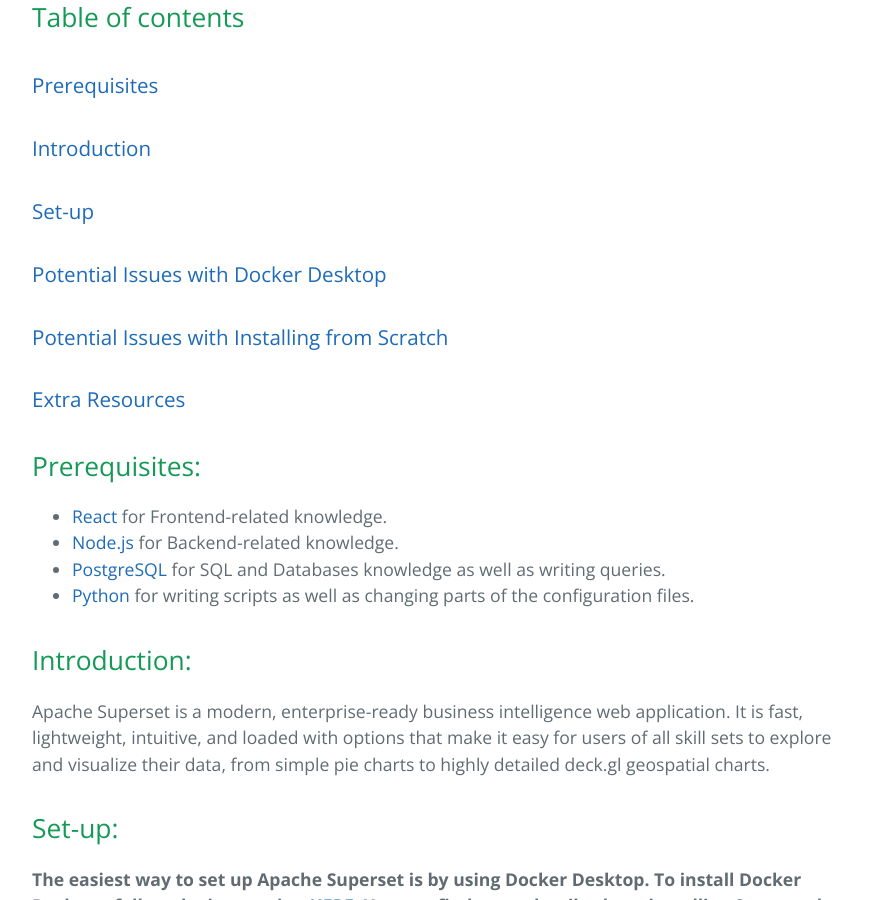
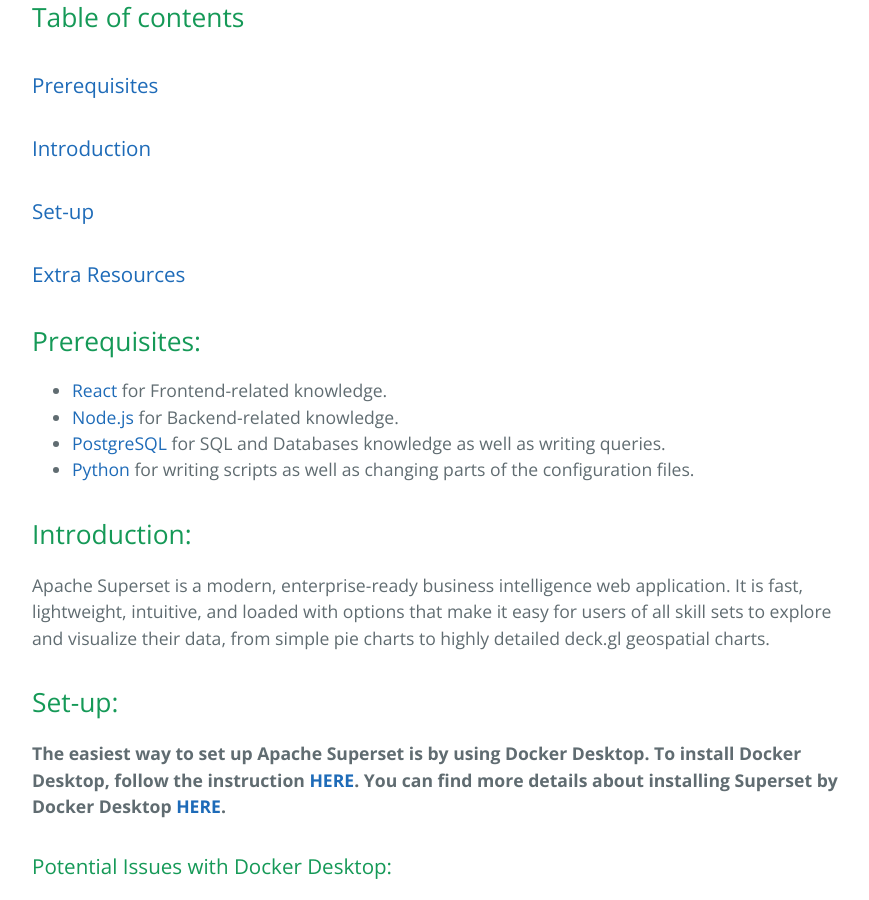
Before and after one commit to learning-software-engineering/learning-software-engineering.github.io, a Jekyll site: the page built from Topics/Tech_Stacks/Apache_Superset.md, in a window 1280 px wide and 900 px high, scrolled down 424 px. Shown: the whole window, without its empty margins (192-1061 px from the left). Built offline with Jekyll 4.4.1, drawn with Linux system fonts in a browser that asks for light colours; our own code applies the rules of GitHub Pages for plain Markdown files.

Commit message:
Update Apache_Superset.md

```diff
--- a/Topics/Tech_Stacks/Apache_Superset.md
+++ b/Topics/Tech_Stacks/Apache_Superset.md
@@ -4,8 +4,6 @@
 ### [Prerequisites](#prerequisites-1)
 ### [Introduction](#introduction-1)
 ### [Set-up](#set-up-1)
-### [Potential Issues with Docker Desktop](#potentialissue-1)
-### [Potential Issues with Installing from Scratch](#potentialissue-2)
 ### [Extra Resources](#extra-resource-1)
 
 ## Prerequisites:
```
